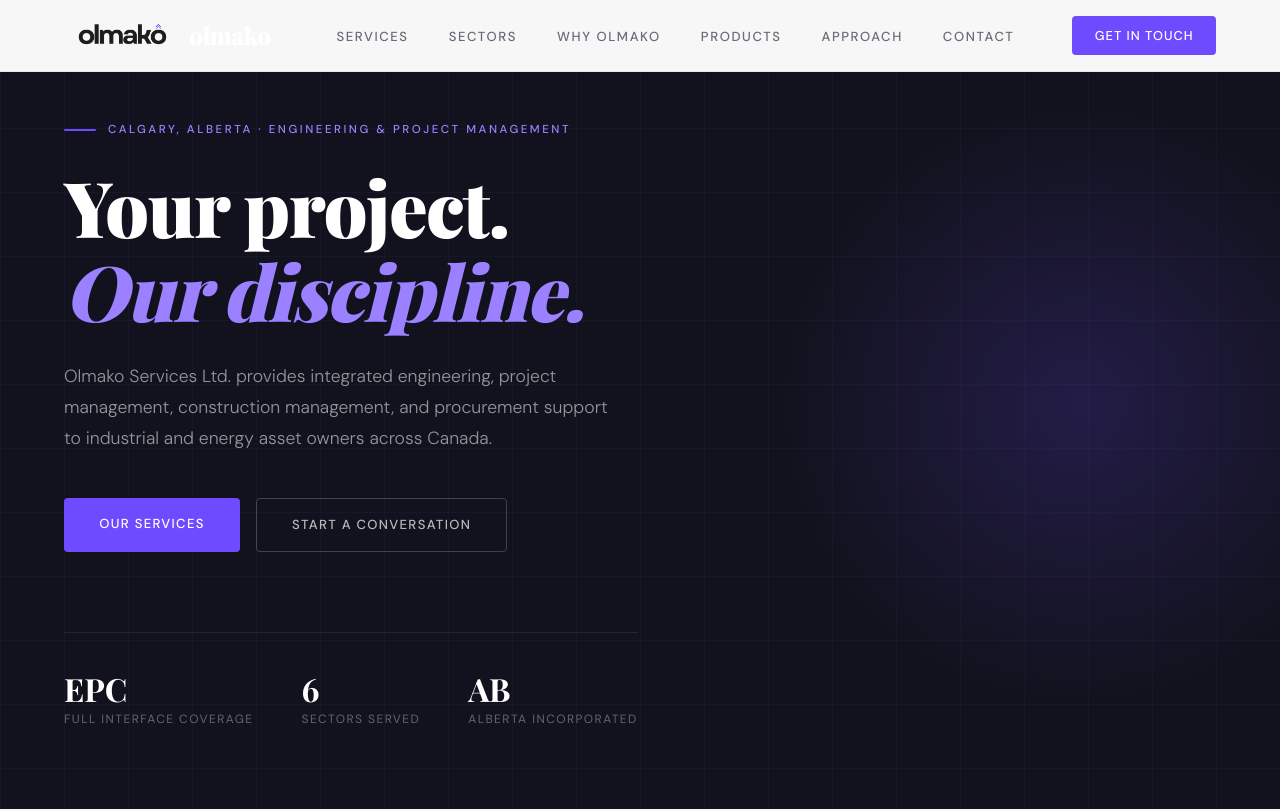
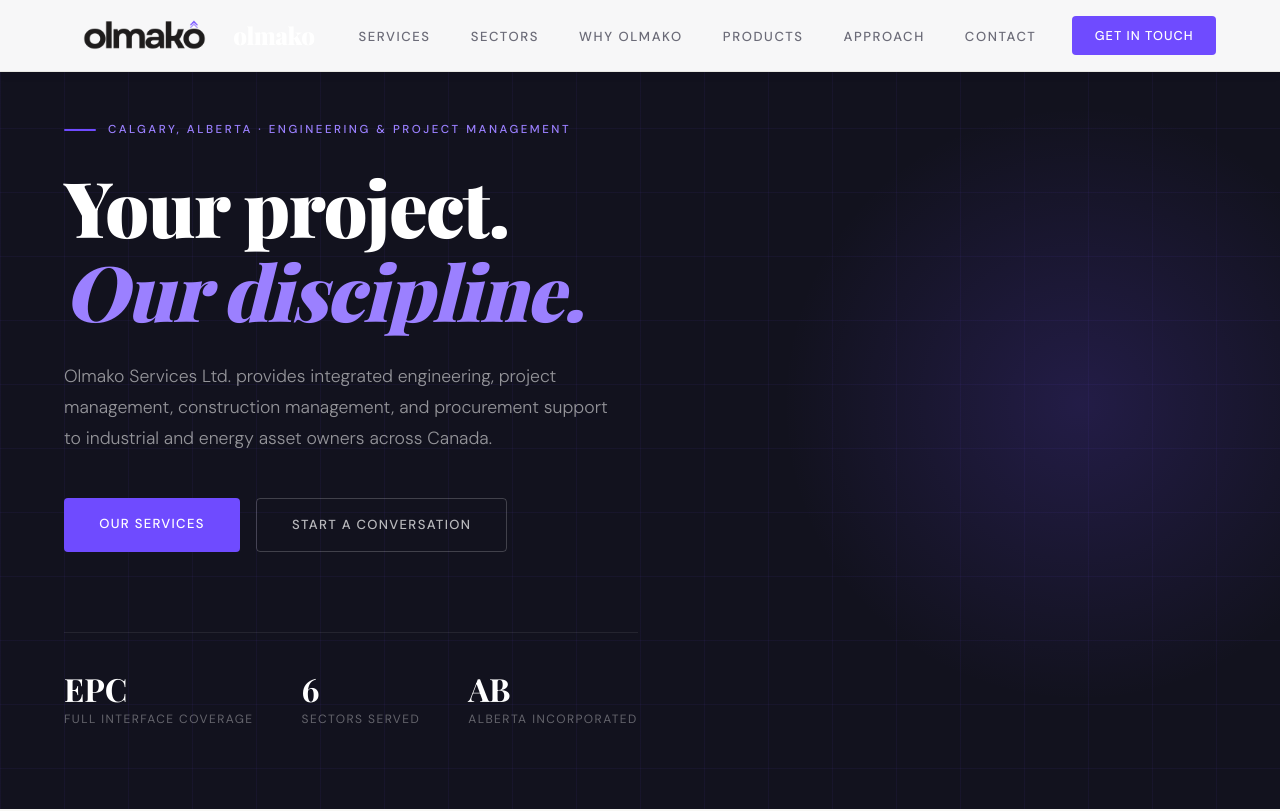
Before and after one commit to Koze1us/olmako, a plain HTML site: page index.html in a window 1280 px wide. Shown: the top 811 px of the page. Drawn offline with nearby package versions, Linux system fonts and the light colour scheme; a web font is replaced by a local one.

Commit message:
Update logo section in index.html
Removed instructions for logo replacement and adjusted logo image height.

```diff
--- a/index.html
+++ b/index.html
@@ -845,16 +845,8 @@
 
 <!-- NAV -->
 <nav>
-  <!-- ============================================================
-    LOGO — HOW TO REPLACE WITH YOUR OWN FILE:
-    1. Save your logo as a PNG or SVG (e.g. olmako-logo.png)
-    2. Upload it to the same folder as this HTML file
-    3. Replace the entire <svg>...</svg> block below with:
-       <img src="olmako-logo.png" alt="Olmako" height="32" />
-    That's it. No other changes needed.
-  ============================================================ -->
-  <a href="#hero" class="nav-logo">
-    <img src="olmako-logo.png" alt="Olmako" height="32" />
+   <a href="#hero" class="nav-logo">
+    <img src="olmako-logo.png" alt=" " height="44" />
       <!-- Wordmark in dark colour matching the logo -->
       <text x="0" y="26"
         font-family="'Playfair Display', Georgia, serif"
```
